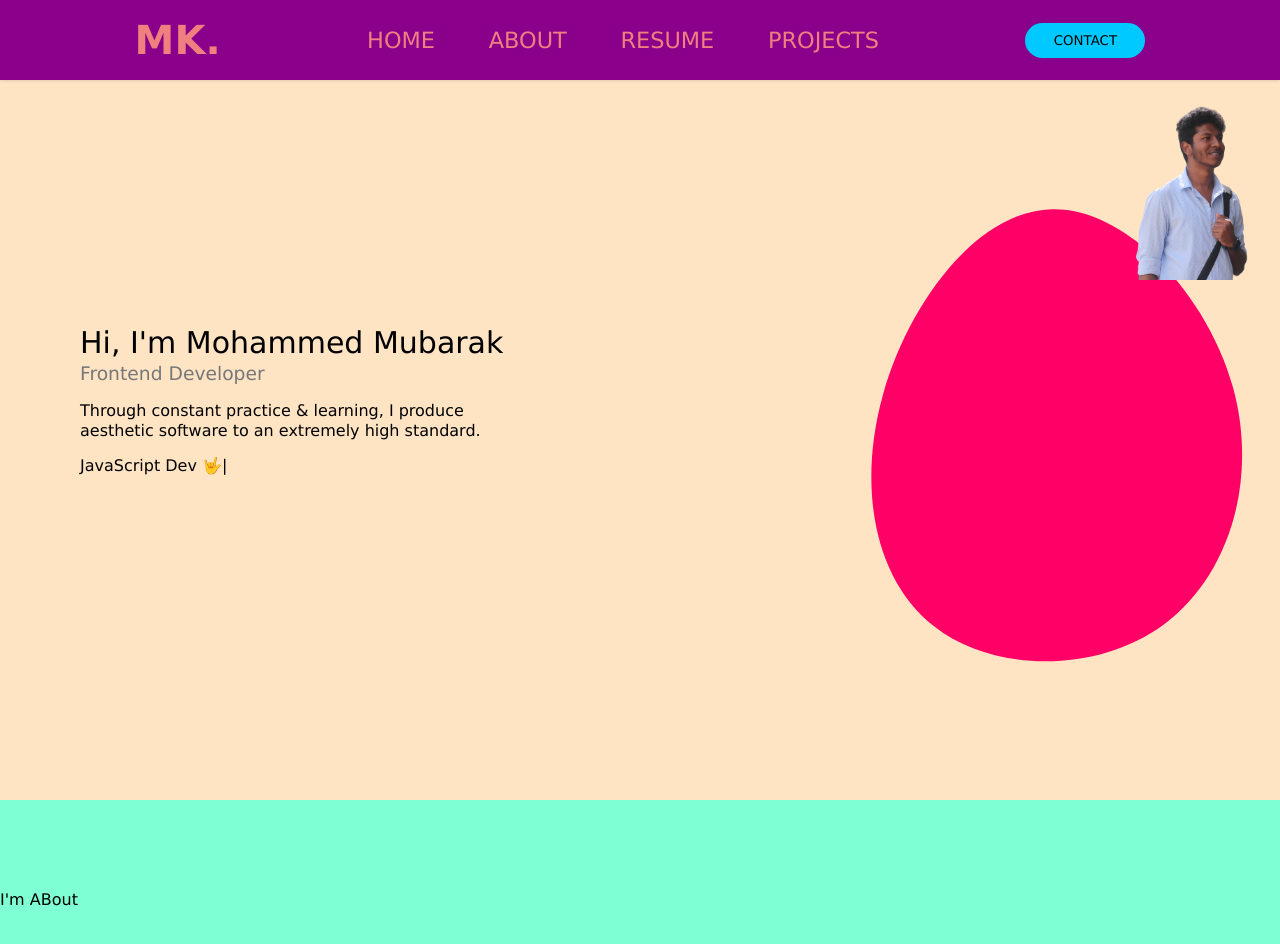
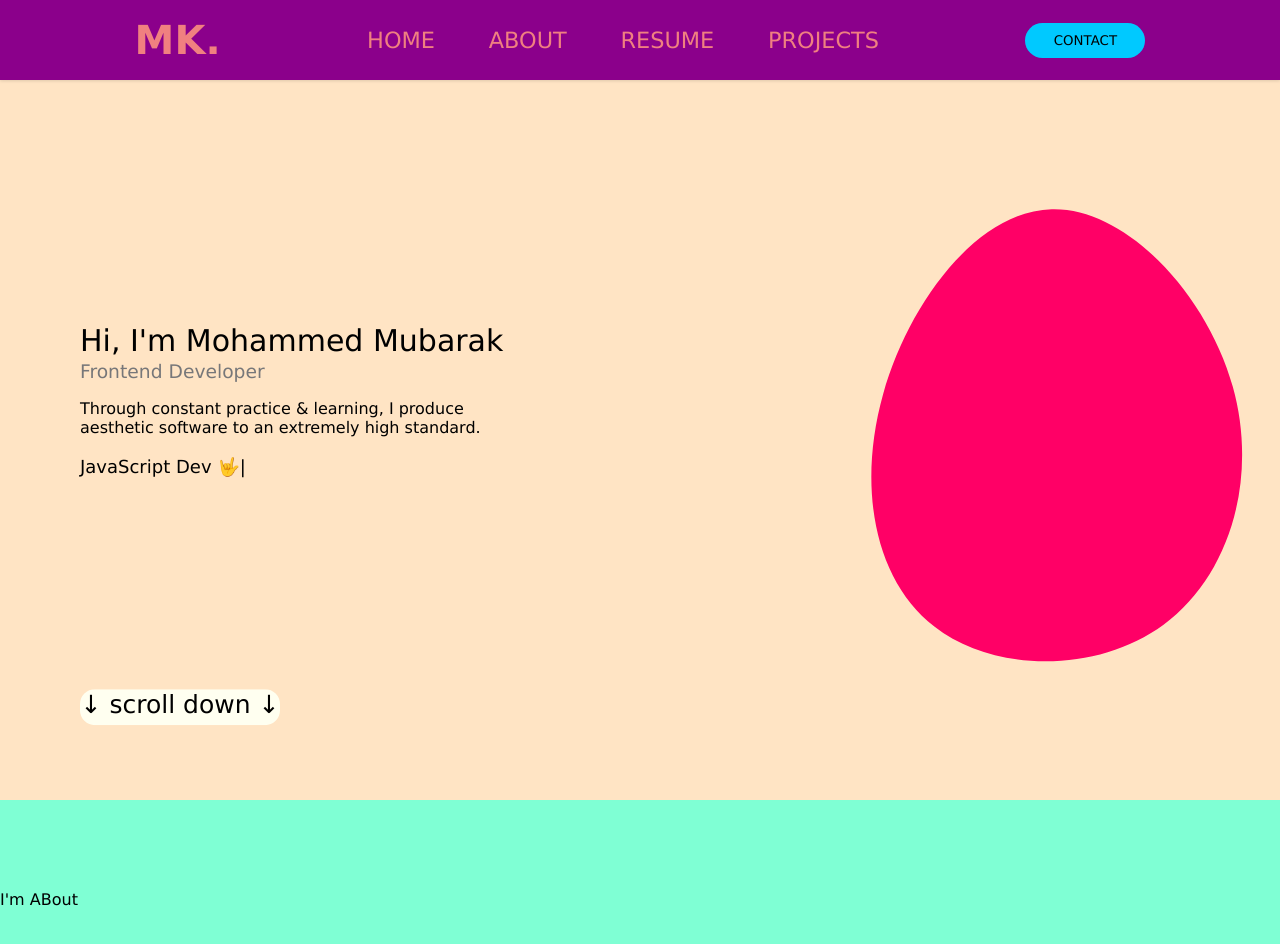
Before and after one commit to MDmubarak786/personal-portfolio-next-js, a Next.js app: page / in a window 1280 px wide. Shown: the top 944 px of the page. Built offline with nearby package versions, Linux system fonts and the light colour scheme.

Commit message:
that's it for today added animation for scroll button

```diff
--- a/components/Home.js
+++ b/components/Home.js
@@ -2,8 +2,12 @@ import PropTypes from "prop-types";
 import styles from "../styles/home.module.css";
 import Typical from "./Typical";
 import Image from "next/image";
+import Link from "next/link";
 // import blurimage from './assets/blur.png'
 const Home = (props) => {
+  const redirectHandler = (value) => {
+    window.location.href = "#" + value;
+  };
   return (
     <div id="home" className={styles.homeDiv}>
       <div className={styles.centerPart}>
@@ -15,20 +19,27 @@ const Home = (props) => {
           Through constant practice & learning, I produce aesthetic software to
           an extremely high standard.
         </p>
-        <p>
+        <p style={{ fontSize: "18px" }}>
           {/* Typical is a component for typing style */}
           <Typical />
         </p>
+        <div className={styles.scrollDown}>
+          <h1 onClick={() => redirectHandler("about")}>
+            &darr; scroll down &darr;
+          </h1>
+        </div>
       </div>
+
       <div className={styles.box}>
         <div>
           <div className={styles.imagePosition}>
-            <Image
+            {/* this place for add our image on blob that for this component  */}
+            {/* <Image
               src="/muba.png"
               alt="Picture of the author"
               width={530}
               height={530}
-            />
+            /> */}
           </div>
           <svg
             width="554px"
--- a/styles/home.module.css
+++ b/styles/home.module.css
@@ -34,3 +34,24 @@
   top: 100px;
   left: 1100px;
 }
+
+.scrollDown h1 {
+  position: absolute;
+  font-weight: 400;
+  bottom: 80px;
+  font-size: 25px;
+  line-height: 1px;
+  background-color: ivory;
+  height: 36px;
+  text-align: center;
+  padding-top: 15px;
+  border-radius: 15px;
+  animation: MoveUpDown 1.35s linear infinite;
+  min-width: 200px;
+  cursor: pointer;
+}
+@keyframes MoveUpDown {
+  50% {
+    transform: translateY(0.5rem);
+  }
+}
```
Also changed, not shown: public/muba.png (deleted), styles/header.module.css (line endings or trailing spaces).
